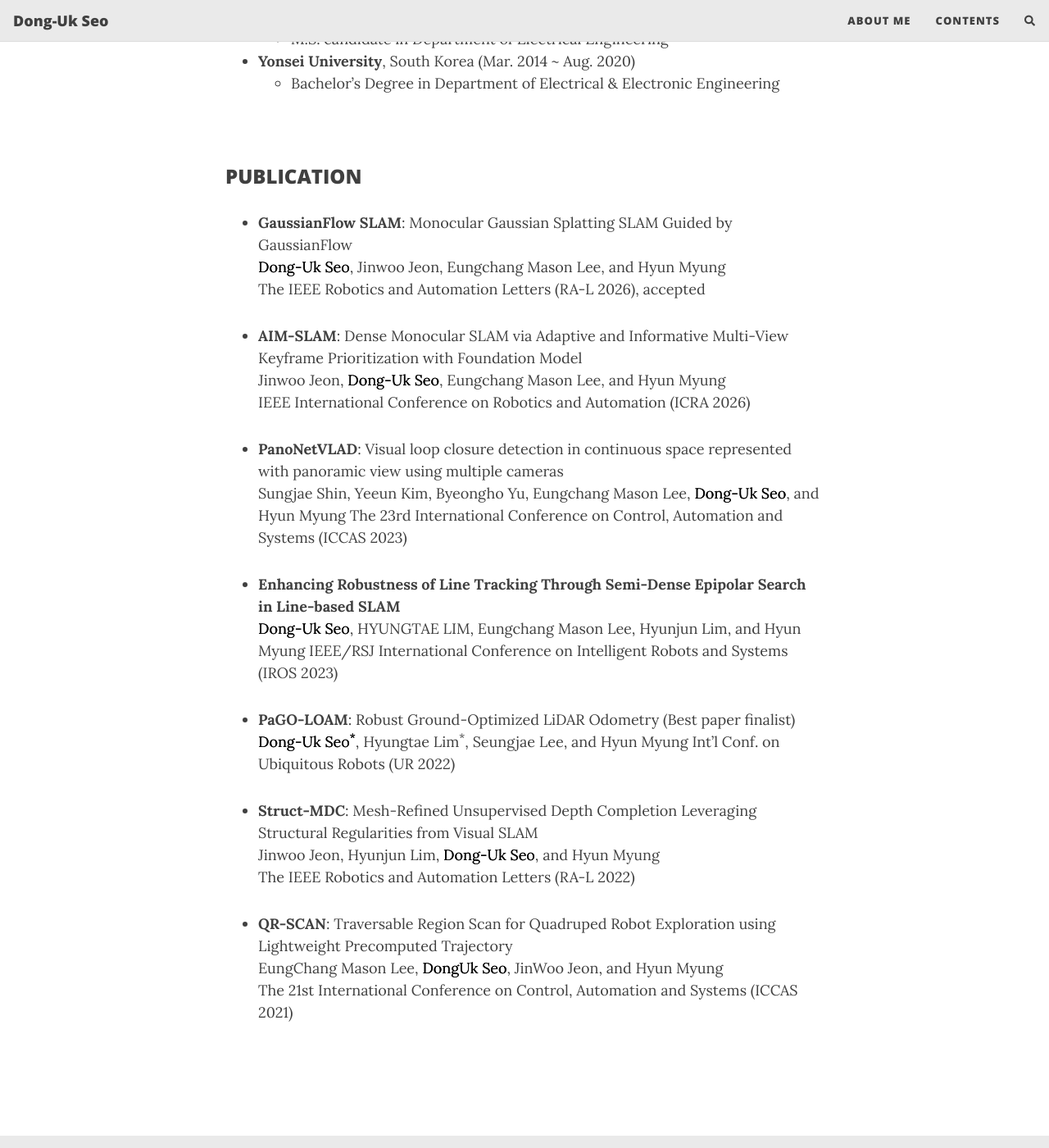
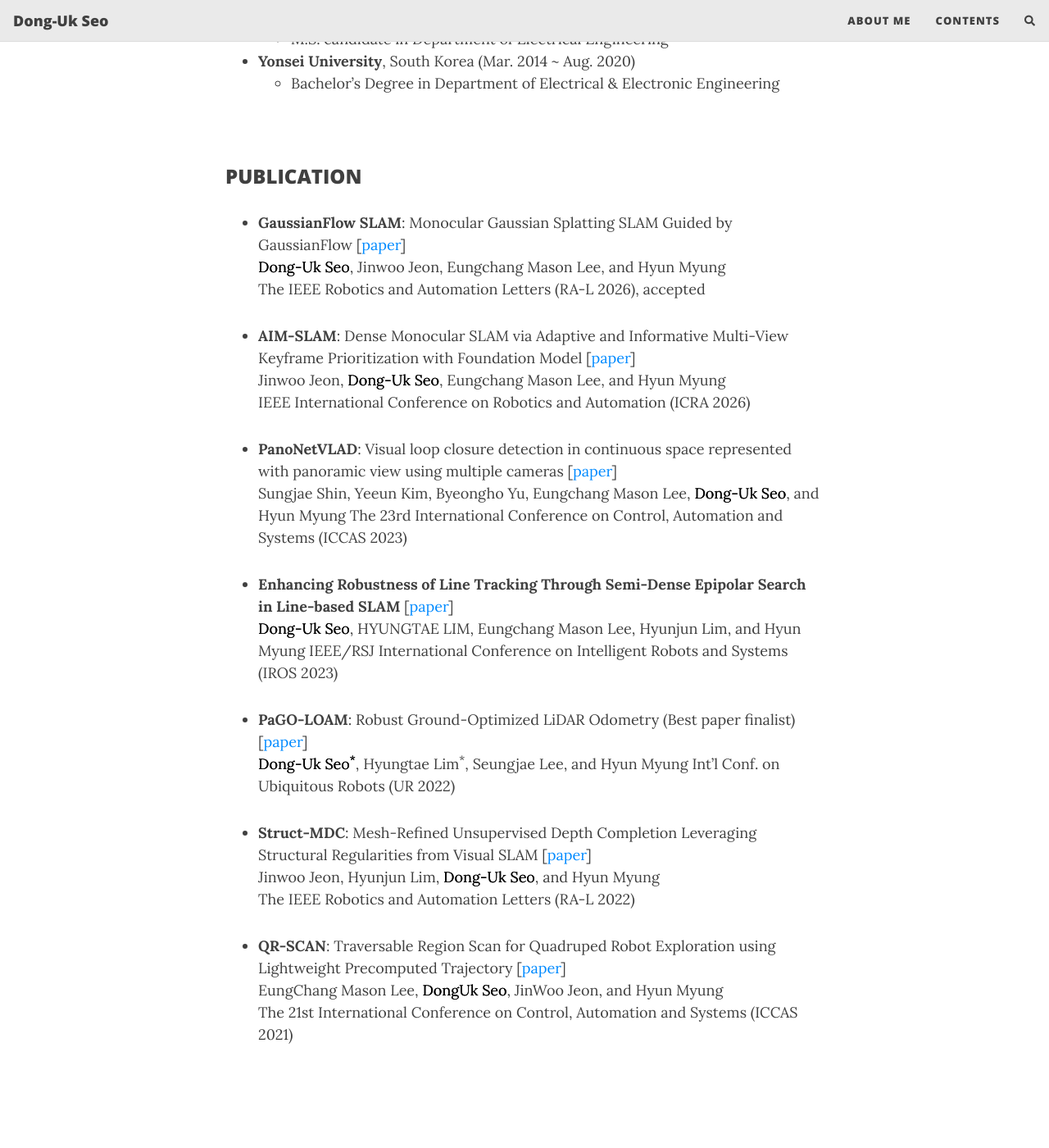
Before and after one commit to SeoDU/SeoDU.github.io, a Jekyll site: the page built from aboutme.md, in a window 1280 px wide and 1400 px high, scrolled down 1200 px. Shown: the whole window at 82% size. Built offline with Jekyll 4.4.1, drawn with Linux system fonts in a browser that asks for light colours; nearby versions of some CDN libraries; comment, search, counter and statistics services are not loaded.

Commit message:
connect paper link

```diff
--- a/aboutme.md
+++ b/aboutme.md
@@ -33,33 +33,33 @@ Also, the process collaborated with multi-agent and localization in the dense ma
 <br/>
 
 ### PUBLICATION
-* **GaussianFlow SLAM**: Monocular Gaussian Splatting SLAM Guided by GaussianFlow
+* **GaussianFlow SLAM**: Monocular Gaussian Splatting SLAM Guided by GaussianFlow \[[paper](#)\]
 <span style="color:black; text-shadow: 0 0 0.4px black">Dong-Uk Seo</span>, Jinwoo Jeon, Eungchang Mason Lee, and Hyun Myung
 The IEEE Robotics and Automation Letters (RA-L 2026), accepted
 
-* **AIM-SLAM**: Dense Monocular SLAM via Adaptive and Informative Multi-View Keyframe Prioritization with Foundation Model
+* **AIM-SLAM**: Dense Monocular SLAM via Adaptive and Informative Multi-View Keyframe Prioritization with Foundation Model \[[paper](https://arxiv.org/abs/2603.05097)\]
 Jinwoo Jeon, <span style="color:black; text-shadow: 0 0 0.4px black">Dong-Uk Seo</span>, Eungchang Mason Lee, and Hyun Myung
 IEEE International Conference on Robotics and Automation (ICRA 2026)
 
-* **PanoNetVLAD**: Visual loop closure detection in continuous space represented with panoramic view using multiple cameras
+* **PanoNetVLAD**: Visual loop closure detection in continuous space represented with panoramic view using multiple cameras \[[paper](https://ieeexplore.ieee.org/document/10316996)\]
 Sungjae Shin, Yeeun Kim, Byeongho Yu, Eungchang Mason Lee, <span style="color:black; text-shadow: 0 0 0.4px black">Dong-Uk Seo</span>, and Hyun Myung
 The 23rd International Conference on Control, Automation and Systems (ICCAS 2023)
 
-* **Enhancing Robustness of Line Tracking Through Semi-Dense Epipolar Search in Line-based SLAM**
+* **Enhancing Robustness of Line Tracking Through Semi-Dense Epipolar Search in Line-based SLAM** \[[paper](https://ieeexplore.ieee.org/document/10342497/)\]
 <span style="color:black; text-shadow: 0 0 0.4px black">Dong-Uk Seo</span>, HYUNGTAE LIM, Eungchang Mason Lee, Hyunjun Lim, and Hyun Myung
 IEEE/RSJ International Conference on Intelligent Robots and Systems (IROS 2023)
 
-* **PaGO-LOAM**: Robust Ground-Optimized LiDAR Odometry (Best paper finalist)
+* **PaGO-LOAM**: Robust Ground-Optimized LiDAR Odometry (Best paper finalist) \[[paper](https://arxiv.org/abs/2206.00266)\]
 <span style="color:black; text-shadow: 0 0 0.4px black">Dong-Uk Seo<sup>*</sup></span>, Hyungtae Lim<sup>*</sup>, Seungjae Lee, and Hyun Myung
 Int'l Conf. on Ubiquitous Robots (UR 2022)
 
 * **Struct-MDC**: Mesh-Refined Unsupervised Depth Completion Leveraging
-Structural Regularities from Visual SLAM
+Structural Regularities from Visual SLAM \[[paper](https://arxiv.org/abs/2204.13877)\]
 Jinwoo Jeon, Hyunjun Lim, <span style="color:black; text-shadow: 0 0 0.4px black">Dong-Uk Seo</span>, and Hyun Myung
 The IEEE Robotics and Automation Letters (RA-L 2022)
 
 * **QR-SCAN**: Traversable Region Scan for Quadruped Robot Exploration
-using Lightweight Precomputed Trajectory
+using Lightweight Precomputed Trajectory \[[paper](https://ieeexplore.ieee.org/document/9650025/)\]
 EungChang Mason Lee, <span style="color:black; text-shadow: 0 0 0.4px black">DongUk Seo</span>, JinWoo Jeon, and Hyun Myung
 The 21st International Conference on Control, Automation and Systems (ICCAS 2021)
 
```
